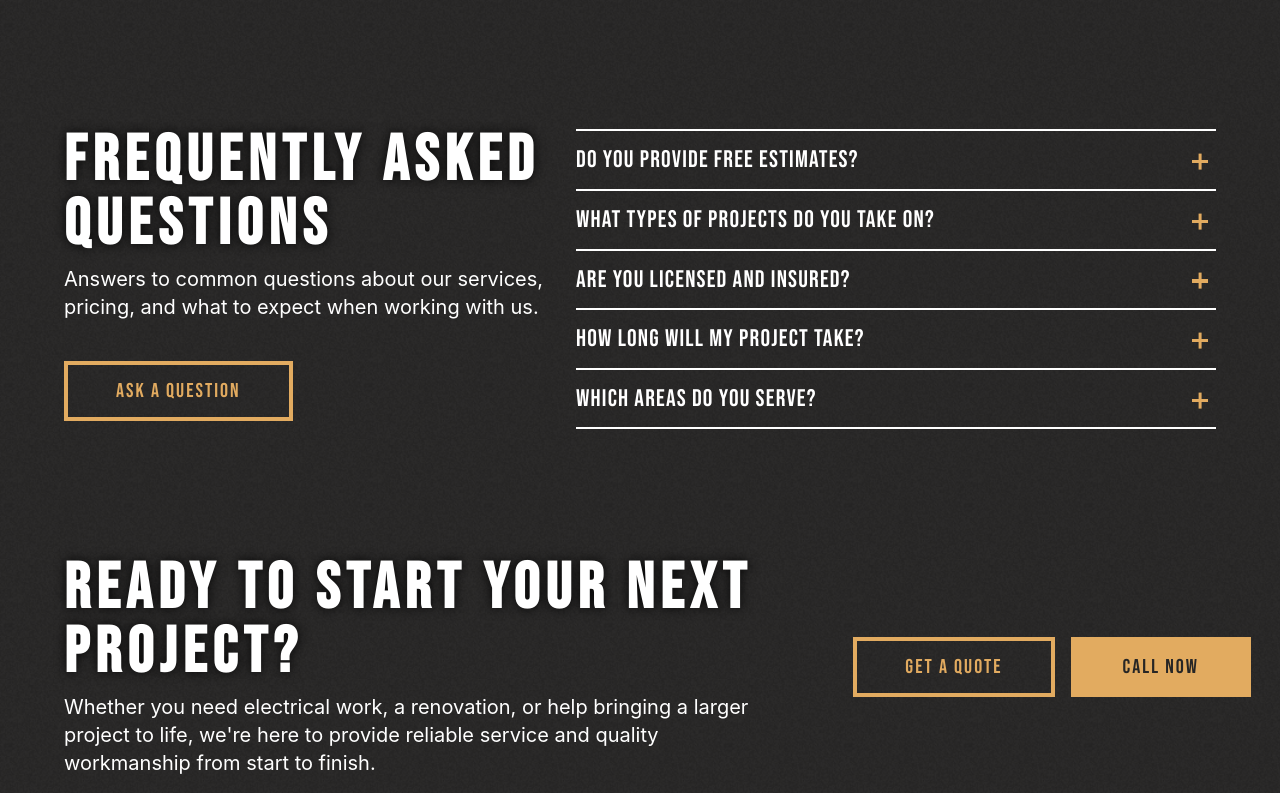
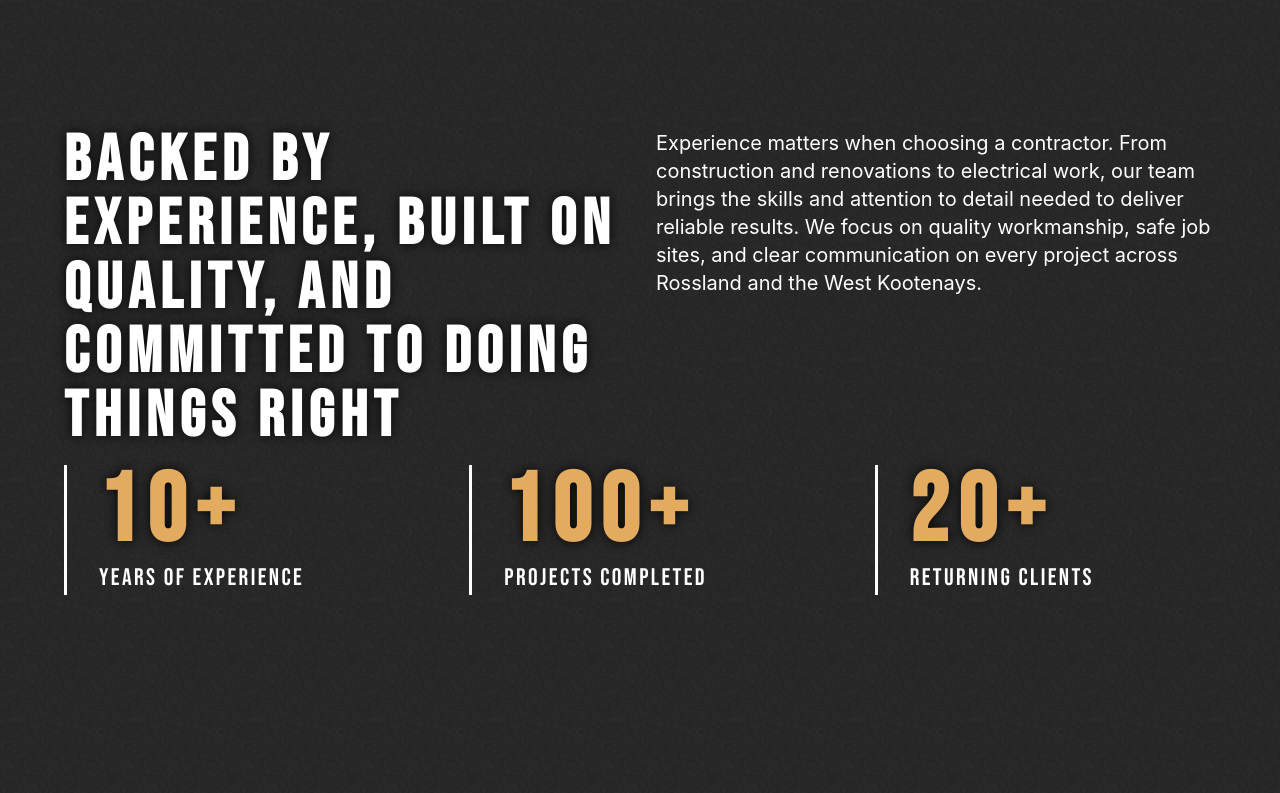
Before and after one commit to PullRequestTimeout/kootenaydeluxe, a SvelteKit app: page /about-us in a window 1280 px wide. Shown: the part 2687-3480 px from the top of the page. Built offline with nearby package versions, Linux system fonts and the light colour scheme.

Commit message:
:construction: Build stats section

```diff
--- a/src/routes/about-us/+page.svelte
+++ b/src/routes/about-us/+page.svelte
@@ -154,6 +154,31 @@
 			</div>
 		</div>
 	</section>
+	<section class="stats">
+		<div class="stats-text">
+			<h2 class="heading-large">Backed by Experience, Built on Quality, and Committed to Doing Things Right</h2>
+			<p class="body-regular">
+				Experience matters when choosing a contractor. From construction and renovations to electrical work, our team brings the skills and attention
+				to detail needed to deliver reliable results. We focus on quality workmanship, safe job sites, and clear communication on every project across
+				Rossland and the West Kootenays.
+			</p>
+		</div>
+		<div class="stats-figures">
+			<div class="stat">
+				<h3>10+</h3>
+				<p class="heading-small">Years of Experience</p>
+			</div>
+			<div class="stat">
+				<h3>100+</h3>
+				<p class="heading-small">Projects Completed</p>
+			</div>
+			<div class="stat">
+				<h3>20+</h3>
+				<p class="heading-small">Returning Clients</p>
+			</div>
+		</div>
+	</section>
+	<section class="service-area"></section>
 	<FAQ faqs={homeFaqs} />
 </main>
 
@@ -207,10 +232,75 @@
 			gap: var(--spacing-l);
 		}
 	}
+
 	@media (min-width: 1024px) {
 		section.team {
 			grid-template-columns: 1fr 2fr;
 			gap: var(--spacing-xl);
 		}
 	}
+
+	/* Stats */
+	section.stats {
+		display: grid;
+		grid-template-columns: 1fr;
+		gap: var(--spacing-m);
+	}
+
+	section.stats div.stats-text {
+		display: grid;
+		gap: var(--spacing-s);
+	}
+
+	section.stats div.stats-figures {
+		display: grid;
+		grid-template-columns: 1fr;
+		gap: var(--spacing-m);
+	}
+
+	section.stats div.stats-figures div.stat {
+		display: flex;
+		flex-direction: column;
+		border-bottom: 2px solid var(--color-white);
+		padding-bottom: var(--spacing-m);
+	}
+
+	section.stats div.stats-figures div.stat h3 {
+		font-size: calc(var(--font-heading-l) * 1.5);
+		color: var(--color-primary);
+	}
+	section.stats div.stats-figures div.stat p {
+		font-family: var(--font-heading);
+		letter-spacing: 0.1em;
+	}
+
+	@media (min-width: 640px) {
+		section.stats div.stats-figures {
+			grid-template-columns: repeat(3, 1fr);
+			gap: var(--spacing-l);
+		}
+
+		section.stats div.stats-figures div.stat {
+			border-left: 3px solid var(--color-white);
+			padding-left: var(--spacing-m);
+			border-bottom: none;
+			padding-bottom: 0;
+		}
+	}
+
+	@media (min-width: 768px) {
+		section.stats div.stats-text {
+			grid-template-columns: repeat(2, 1fr);
+			gap: var(--spacing-l);
+		}
+	}
+	@media (min-width: 1024px) {
+		section.stats div.stats-figures {
+			gap: var(--spacing-xl);
+		}
+
+		section.stats div.stats-figures div.stat {
+			padding-left: var(--spacing-l);
+		}
+	}
 </style>
```
